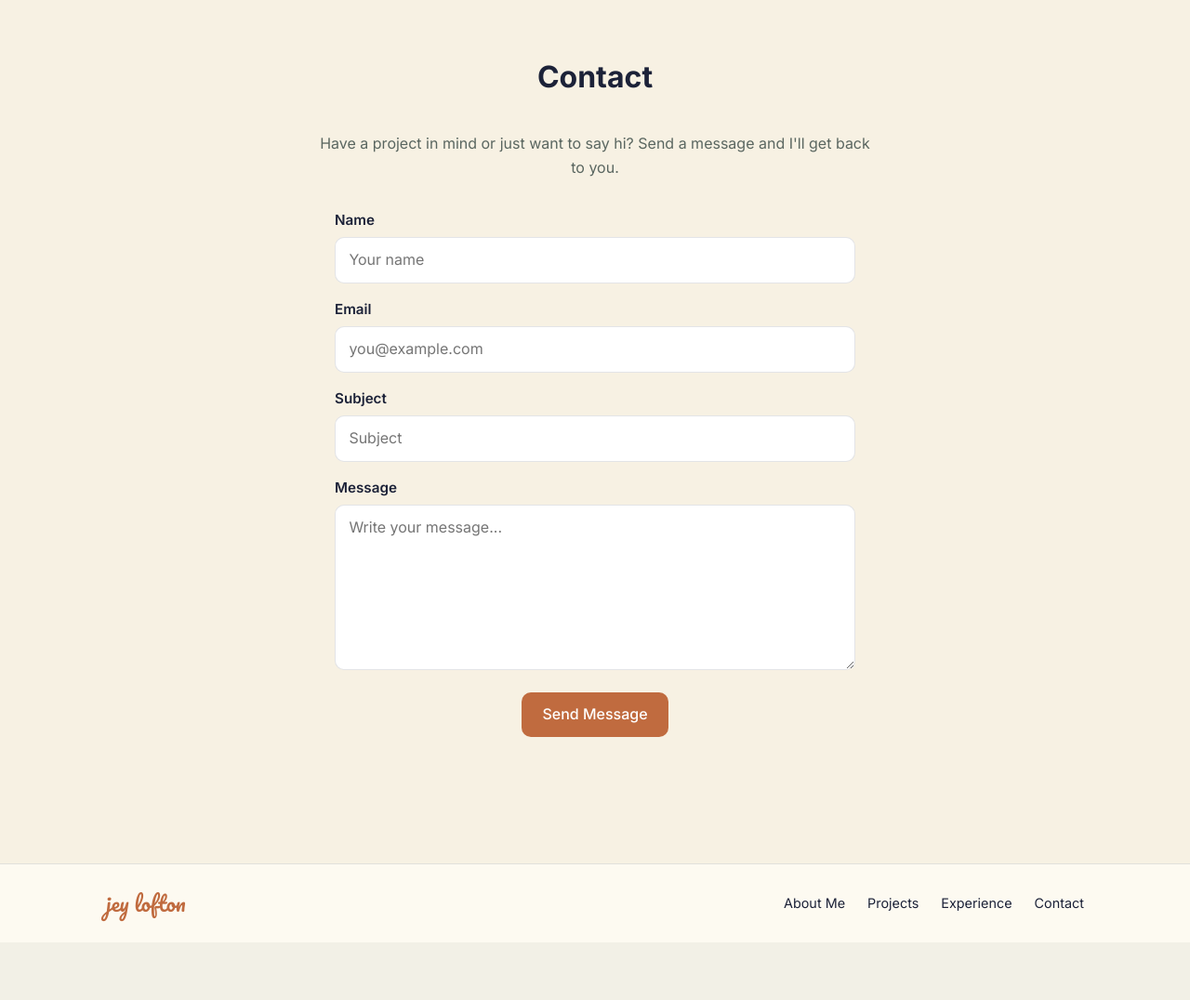
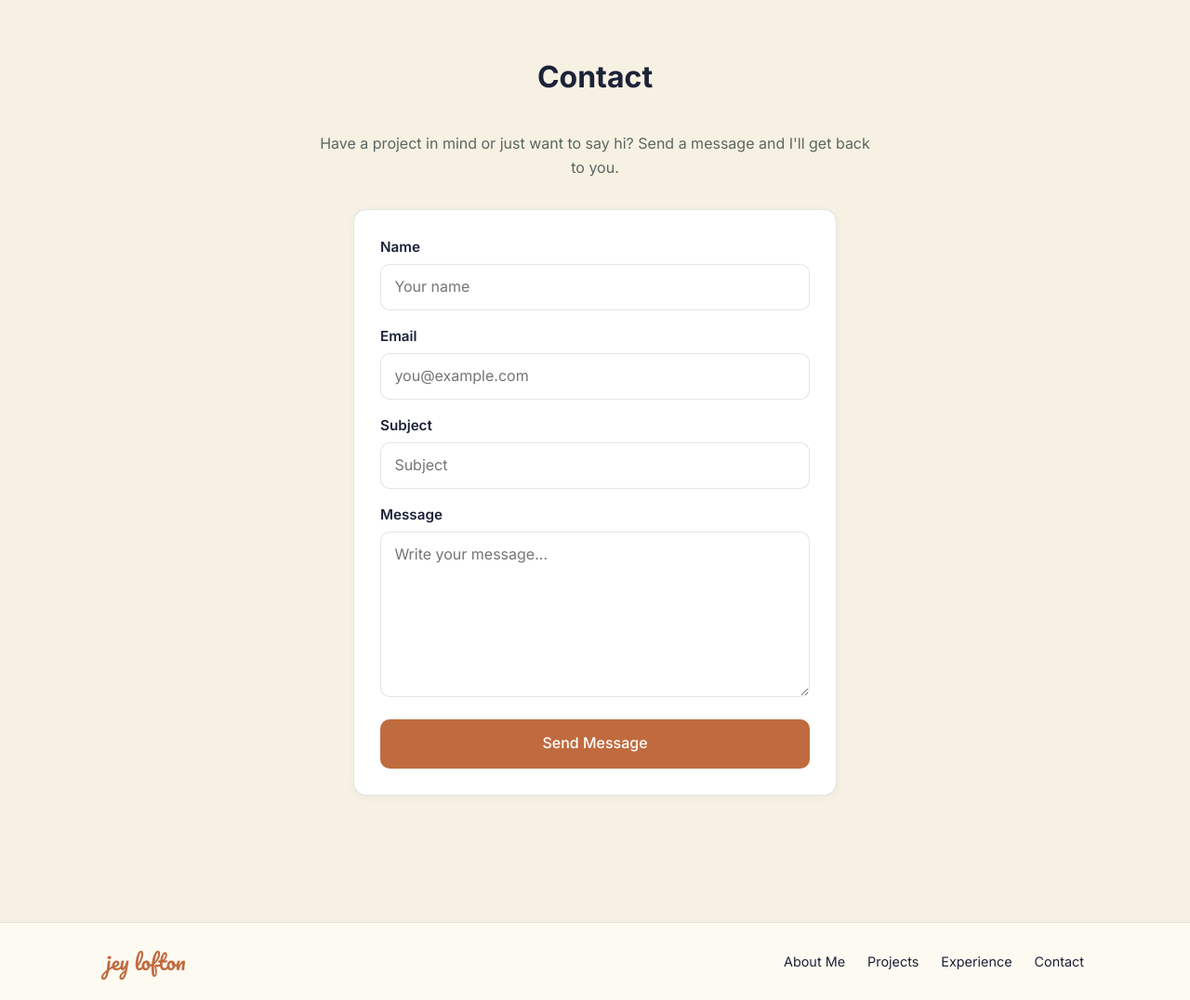
Before and after one commit to jeylofton/Portfolio-SDGKU, a Django app: page /contact/ in a window 1280 px wide. Shown: the part 62-1138 px from the top of the page at 93% size. Before the commit the page ends 1054 px from the top, so only its background shows below. Run offline with Django 5.2, Linux system fonts and the light colour scheme; data comes from the database, SQL or seed files in the repository.

Commit message:
CSS update

```diff
--- a/static/CSS/portfolio.css
+++ b/static/CSS/portfolio.css
@@ -346,8 +346,14 @@ body { display: flex; flex-direction: column; min-height: 100vh; }
     gap: 1rem;
     text-align: left;
     margin: 0 auto 1.5rem;
-    max-width: 560px;
+    max-width: 520px;
+    width: 100%;
     position: relative;
+    background: #fff;
+    padding: 1.75rem;
+    border-radius: 14px;
+    border: 1px solid var(--border);
+    box-shadow: 0 2px 10px rgba(0, 0, 0, 0.04);
 }
 .contact-form__field { display: flex; flex-direction: column; gap: 0.35rem; }
 .contact-form__label {
@@ -377,9 +383,10 @@ body { display: flex; flex-direction: column; min-height: 100vh; }
     margin: 0;
 }
 .contact-form__submit {
-    align-self: center;
+    width: 100%;
     margin-top: 0.5rem;
     cursor: pointer;
+    padding: 0.85rem 1.4rem;
 }
 .contact-form__messages { margin-bottom: 1rem; }
 .contact-form__alert {
--- a/templates/base.html
+++ b/templates/base.html
@@ -8,7 +8,7 @@
         <link rel="preconnect" href="https://fonts.gstatic.com" crossorigin>
         <link href="https://fonts.googleapis.com/css2?family=Inter:wght@400;500;600;700&family=Pacifico&display=swap" rel="stylesheet">
         <link href="https://cdn.jsdelivr.net/npm/bootstrap@5.3.8/dist/css/bootstrap.min.css" rel="stylesheet" integrity="sha384-sRIl4kxILFvY47J16cr9ZwB07vP4J8+LH7qKQnuqkuIAvNWLzeN8tE5YBujZqJLB" crossorigin="anonymous">
-        <link rel="stylesheet" href="{% static 'CSS/portfolio.css' %}?v=5">
+        <link rel="stylesheet" href="{% static 'CSS/portfolio.css' %}?v=6">
 
         {% block css %}{% endblock %}
         <title>{% block title %}My Portfolio{% endblock %}</title>
```
